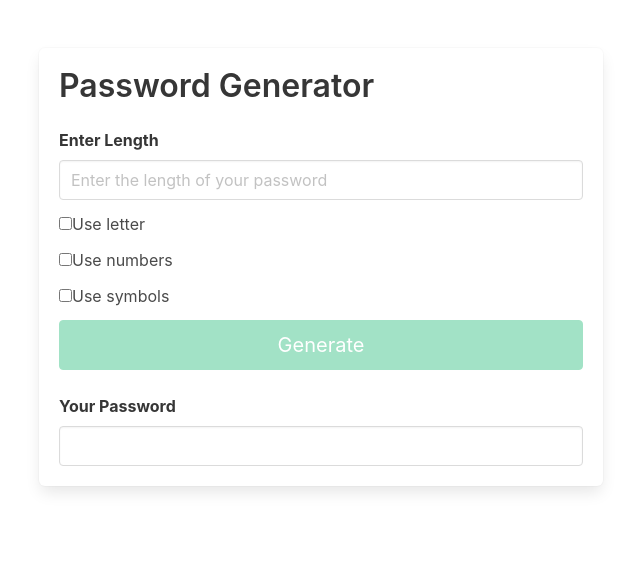
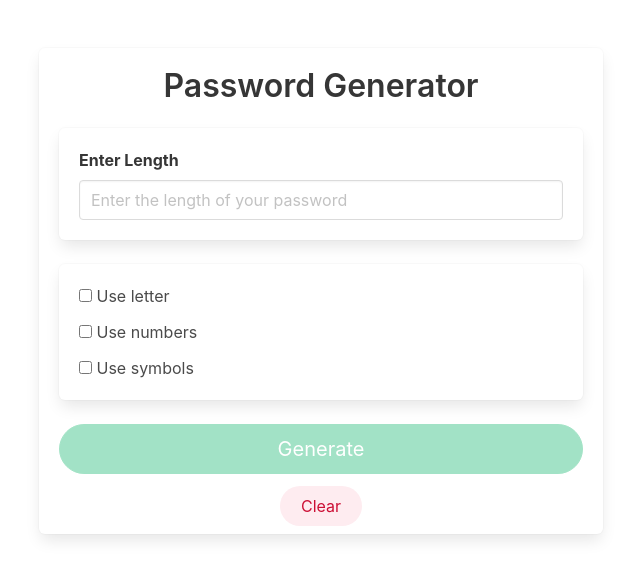
Before and after one commit to onFilm/password-generator, an Angular app: page / in a window 1280 px wide. Shown: the top 578 px of the page, without its empty margins (319-959 px from the left). Built offline with nearby package versions, Linux system fonts and the light colour scheme.

Commit message:
setup code coverage and refectoring code

```diff
--- a/package.json
+++ b/package.json
@@ -6,7 +6,8 @@
     "start": "ng serve",
     "build": "ng build",
     "watch": "ng build --watch --configuration development",
-    "test": "ng test"
+    "test": "ng test",
+    "code-coverage": "ng test --code-coverage"
   },
   "private": true,
   "dependencies": {
--- a/src/app/app.component.html
+++ b/src/app/app.component.html
@@ -3,41 +3,44 @@
     <div class="columns is-centered">
       <div class="column is-half">
         <div class="box">
-          <h1 class="title is-centered">Password Generator</h1>
-          <div class="field">
+          <h1 class="title has-text-centered">Password Generator</h1>
+          <div class="box">
             <label class="label">Enter Length </label>
             <div class="control">
               <input class="input" #passLengthEvent (input)="onChangeLength(passLengthEvent.value)"
-                placeholder="Enter the length of your password" />
+                placeholder="Enter the length of your password" [value]="password" only-numbers/>
             </div>
           </div>
+          <div class="box">
             <div class="field">
               <div class="control">
-              <label class="checkbox"><input class="checkbox" (change)="onChangeUseLetters()" type="checkbox" />Use
+                <label class="checkbox"><input class="checkbox" (change)="onChangeUseLetters()" type="checkbox" [checked]="useLetters"/> Use
                   letter</label>
               </div>
             </div>
             <div class="field">
               <div class="control">
-              <label class="checkbox"><input class="checkbox" (change)="onChangeUseNumbers()" type="checkbox" />Use
+                <label class="checkbox"><input class="checkbox" (change)="onChangeUseNumbers()" type="checkbox" [checked]="useNumbers"/> Use
                   numbers</label>
               </div>
             </div>
             <div class="field">
               <div class="control">
-              <label class="checkbox"><input class="checkbox" (change)="onChangeUseSymbols()" type="checkbox" />Use
+                <label class="checkbox"><input class="checkbox" (change)="onChangeUseSymbols()" type="checkbox" [checked]="useSymbols"/> Use
                   symbols</label>
               </div>
             </div>
-          <button class="button is-success is-medium is-fullwidth" (click)="onButtonClick()"
-            [disabled]="!(length && (useNumbers || useLetters || useSymbols))">
+          </div>
+          <button class="button is-success is-medium is-fullwidth is-rounded" (click)="onButtonClick()"
+            [disabled]="isGenerateDisabled">
             Generate
           </button>
           <br />
-          <div class="field">
+          <div class="box" *ngIf="password">
             <label class="label">Your Password</label>
             <input class="input" [value]="password" />
           </div>
+          <div class="columns is-centered" (click)="clearAll()"><button class="button is-danger is-light is-rounded is-centered">Clear</button></div>
         </div>
       </div>
     </div>
--- a/src/app/app.component.ts
+++ b/src/app/app.component.ts
@@ -1,4 +1,3 @@
-import { ifStmt } from '@angular/compiler/src/output/output_ast';
 import { Component } from '@angular/core';
 
 @Component({
@@ -7,39 +6,33 @@ import { Component } from '@angular/core';
   styleUrls: ['./app.component.css']
 })
 export class AppComponent {
-  length =0;
-  useLetters= false;
-  useNumbers= false;
-  useSymbols= false;
+  length = 0;
+  useLetters = false;
+  useNumbers = false;
+  useSymbols = false;
   password = '';
+  isGenerateDisabled = true;
 
   onButtonClick() {
-    console.log(`The selected options are
-    Password length: ${this.length}
-    Include letters: ${this.useLetters}
-    Include numbers: ${this.useNumbers}
-    Include symbols: ${this.useSymbols}
-    `);
-
     const numbers = '1234567890';
     const letters = 'abcdefghijklmnopqrstuvwxyz';
     const symbols = '!@#$%^&*()';
 
-    let validChars ='';
+    let validChars = '';
     if (this.useLetters) {
       validChars += letters;
     }
     if (this.useNumbers) {
-     validChars += numbers;
+      validChars += numbers;
     }
     if (this.useSymbols) {
       validChars += symbols;
     }
 
     let generatedPassword = '';
-    for (let i=0; i< this.length; i++) {
+    for (let i = 0; i < this.length; i++) {
       const index = Math.floor(Math.random() * validChars.length);
-      generatedPassword +=validChars[index];
+      generatedPassword += validChars[index];
     }
 
     // finally assigning the password
@@ -50,15 +43,38 @@ export class AppComponent {
     const parsedValue = parseInt(value);
     if (!isNaN(parsedValue)) {
       this.length = parsedValue;
+      this.checkGenerate();
+    } else {
+      this.length=0;
+      this.isGenerateDisabled = true;
     }
   }
   onChangeUseLetters() {
     this.useLetters = !this.useLetters;
+    this.checkGenerate();
   }
-  onChangeUseNumbers(){
+  onChangeUseNumbers() {
     this.useNumbers = !this.useNumbers;
+    this.checkGenerate();
   }
-  onChangeUseSymbols(){
+  onChangeUseSymbols() {
     this.useSymbols = !this.useSymbols;
+    this.checkGenerate();
+  }
+
+  checkGenerate() {
+    if (this.length > 0 && (this.useNumbers || this.useLetters || this.useSymbols)) {
+      this.isGenerateDisabled = false;
+    } else {
+      this.isGenerateDisabled = true;
+    }
+  }
+
+  clearAll() {
+    this.length = 0;
+    this.useLetters = false;
+    this.useNumbers = false;
+    this.useSymbols = false;
+    this.password = '';
   }
 }
```
Also changed, not shown: karma.conf.js (+9 -1 lines). Lines whose indentation alone changed are shown as unchanged.
